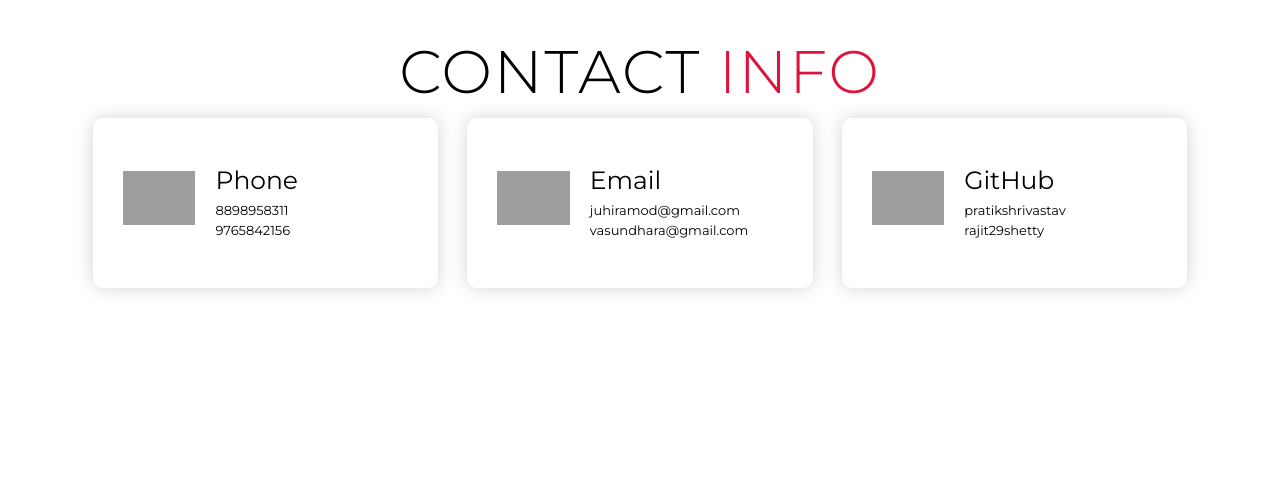
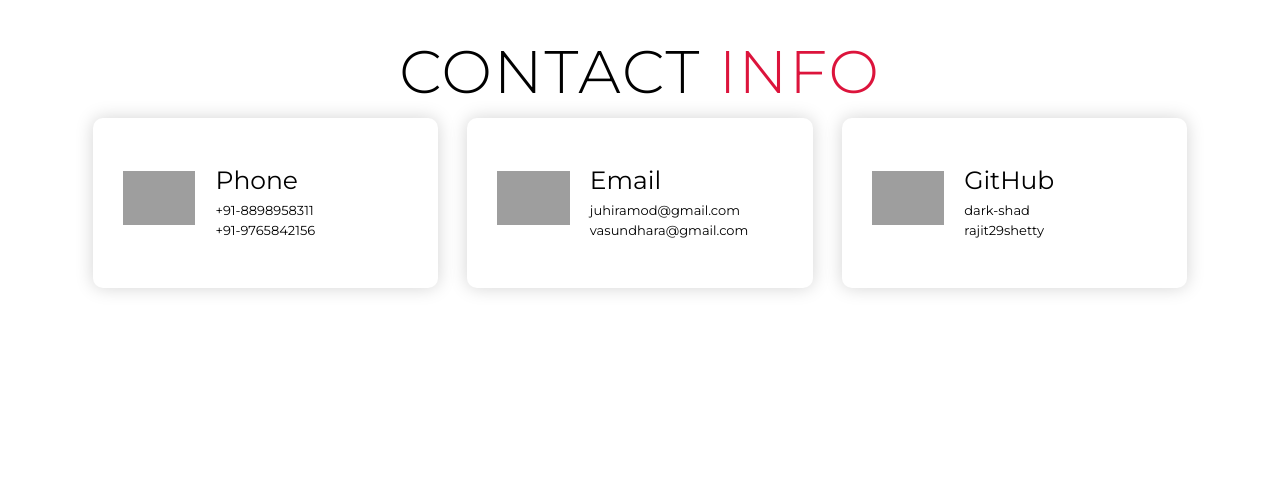
Before and after one commit to dark-shad/ECG_Interpretatiom, a FastAPI app: page / in a window 1280 px wide. Shown: the part 5182-5662 px from the top of the page. Run offline with FastAPI, Linux system fonts and the light colour scheme; grey boxes are pictures that could not be loaded.

Commit message:
Make it responsive and update github Link

```diff
--- a/index.html
+++ b/index.html
@@ -194,8 +194,8 @@
           <div class="icon"><img src="https://img.icons8.com/bubbles/100/000000/phone.png" /></div>
           <div class="contact-info">
             <h1>Phone</h1>
-            <h2>8898958311</h2>
-            <h2>9765842156</h2>
+            <h2>+91-8898958311</h2>
+            <h2>+91-9765842156</h2>
           </div>
         </div>
         <div class="contact-item">
@@ -210,8 +210,8 @@
           <div class="icon"><img src="https://img.icons8.com/bubbles/100/000000/map-marker.png" /></div>
           <div class="contact-info">
             <h1>GitHub</h1>
-            <h2>pratikshrivastav</h2>
-            <h2>rajit29shetty</h2>
+            <h2><a href="https://github.com/dark-shad/">dark-shad</a></h2>
+            <h2><a href="https://github.com/rajit29shetty/">rajit29shetty</a></h2>
 
           </div>
         </div>
--- a/static/css/style.css
+++ b/static/css/style.css
@@ -63,7 +63,7 @@ p {
 	background-color: crimson;
 }
 .brand h1 {
-	font-size: 3rem;
+	font-size: 2rem;
 	text-transform: uppercase;
 	color: white;
 }
@@ -486,6 +486,9 @@ p {
 	font-weight: 500;
 	margin-bottom: 5px;
 }
+#contact .contact-info a {
+	color: black;
+}
 #contact .contact-info h2 {
 	font-size: 1.3rem;
 	line-height: 2rem;
@@ -576,7 +579,9 @@ p {
 	h1.section-title {
 		font-size: 6rem;
 	}
-
+	.brand h1 {
+		font-size: 2rem;
+	}
 	/* Hero */
 	#hero h1 {
 		font-size: 7rem;
@@ -678,6 +683,9 @@ p {
 	#header .hamburger {
 		display: none;
 	}
+	.brand h1 {
+		font-size: 3rem;
+	}
 	#header .nav-list ul {
 		position: initial;
 		display: block;
```
